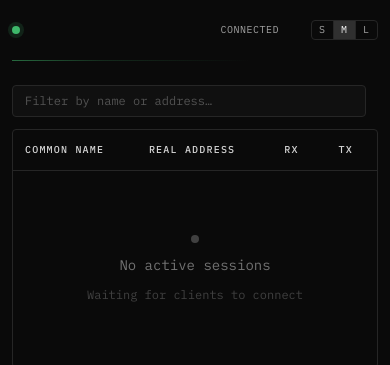
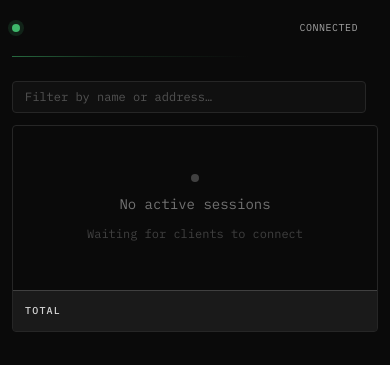
Before and after one commit to Upellift99/ovispect, a Python web app: template src/ovispect/templates/index.html in a window 390 px wide. Shown: the top 365 px of the page. Run offline with Jinja, Linux system fonts and the light colour scheme; the template is opened without the code that fills it, so the values that code supplies are empty.

Commit message:
fix(ui): card-style mobile layout for the dashboard table (#5)

```diff
--- a/src/ovispect/templates/index.html
+++ b/src/ovispect/templates/index.html
@@ -249,6 +249,117 @@
             word-break: break-all;
         }
         .drawer-fields dd.empty { color: #737373; font-style: italic; }
+
+        /* Mobile (< sm = 640px): collapse the data table into a card-style
+           grid so each client gets a tidy two-row block instead of a cramped
+           multi-column table. The desktop table layout is unchanged. */
+        @media (max-width: 639px) {
+            table.responsive { display: block; }
+            table.responsive thead { display: none; }
+            table.responsive tbody,
+            table.responsive tfoot { display: block; }
+
+            table.responsive tbody tr {
+                display: grid;
+                grid-template-columns: minmax(0, 1fr) auto;
+                grid-template-areas:
+                    "name rx"
+                    "addr tx";
+                column-gap: 12px;
+                row-gap: 2px;
+                padding: 10px 12px;
+                align-items: baseline;
+            }
+            /* Promote only the four visible cells to grid items. Cells 3
+               (virtual) and 6 (connected) keep their `hidden` display:none. */
+            table.responsive tbody tr > td:nth-child(1),
+            table.responsive tbody tr > td:nth-child(2),
+            table.responsive tbody tr > td:nth-child(4),
+            table.responsive tbody tr > td:nth-child(5) {
+                display: block;
+                padding: 0;
+                border: 0;
+            }
+            table.responsive tbody td:nth-child(1) {
+                grid-area: name;
+                min-width: 0;
+                overflow: hidden;
+                text-overflow: ellipsis;
+                white-space: nowrap;
+            }
+            table.responsive tbody td:nth-child(2) {
+                grid-area: addr;
+                min-width: 0;
+                overflow: hidden;
+                text-overflow: ellipsis;
+                white-space: nowrap;
+                font-size: 11px;
+                color: #a3a3a3;
+            }
+            table.responsive tbody td:nth-child(4) {
+                grid-area: rx;
+                text-align: right;
+                white-space: nowrap;
+            }
+            table.responsive tbody td:nth-child(5) {
+                grid-area: tx;
+                text-align: right;
+                white-space: nowrap;
+            }
+            table.responsive tbody td:nth-child(4)::before,
+            table.responsive tbody td:nth-child(5)::before {
+                color: #525252;
+                font-size: 9px;
+                letter-spacing: 0.12em;
+                margin-right: 4px;
+            }
+            table.responsive tbody td:nth-child(4)::before { content: 'RX'; }
+            table.responsive tbody td:nth-child(5)::before { content: 'TX'; }
+
+            /* Empty / no-match row keeps a centered placeholder. */
+            table.responsive tbody tr#empty-row,
+            table.responsive tbody tr.row-empty {
+                display: block;
+                padding: 0;
+            }
+            table.responsive tbody tr#empty-row > td,
+            table.responsive tbody tr.row-empty > td {
+                display: block;
+                padding: 3rem 1rem;
+            }
+
+            /* Totals footer mirrors the card layout (label · RX · TX). */
+            table.responsive tfoot tr {
+                display: grid;
+                grid-template-columns: minmax(0, 1fr) auto auto;
+                grid-template-areas: "label rx tx";
+                column-gap: 14px;
+                padding: 10px 12px;
+                align-items: center;
+            }
+            table.responsive tfoot tr > td:nth-child(1),
+            table.responsive tfoot tr > td:nth-child(2),
+            table.responsive tfoot tr > td:nth-child(3) {
+                display: block;
+                padding: 0;
+                border: 0;
+            }
+            table.responsive tfoot td:nth-child(1) { grid-area: label; }
+            table.responsive tfoot td:nth-child(2) {
+                grid-area: rx;
+                text-align: right;
+                white-space: nowrap;
+            }
+            table.responsive tfoot td:nth-child(3) {
+                grid-area: tx;
+                text-align: right;
+                white-space: nowrap;
+            }
+
+            /* Hide the S/M/L font-size selector on mobile — pinch-zoom
+               handles this already and it crowds the header. */
+            .fs-group { display: none; }
+        }
     </style>
 </head>
 <body class="min-h-screen font-mono antialiased">
@@ -333,7 +444,7 @@
 
     <section class="mt-3 overflow-hidden rounded border border-neutral-800 bg-neutral-950/40">
         <div class="overflow-x-auto scroll-x">
-            <table class="w-full text-sm">
+            <table class="responsive w-full text-sm">
                 <thead>
                     <tr class="text-[10px] uppercase tracking-[0.12em] text-neutral-300">
                         <th class="text-left font-medium px-3 sm:px-4 py-2.5 sm:py-3 border-b border-neutral-800" data-sort-key="common_name" data-sort-type="text">Common name<span class="sort-arrow"></span></th>
```
